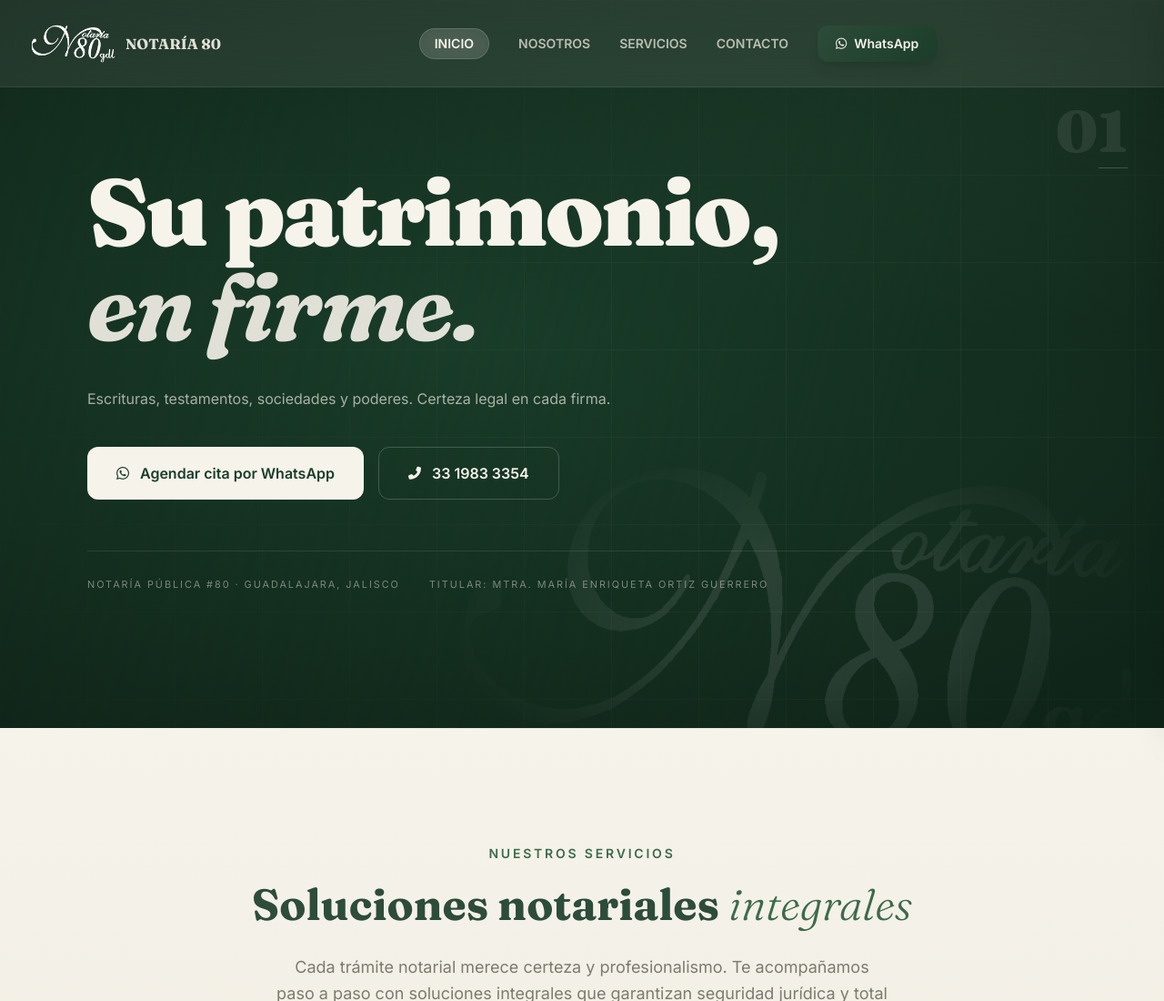
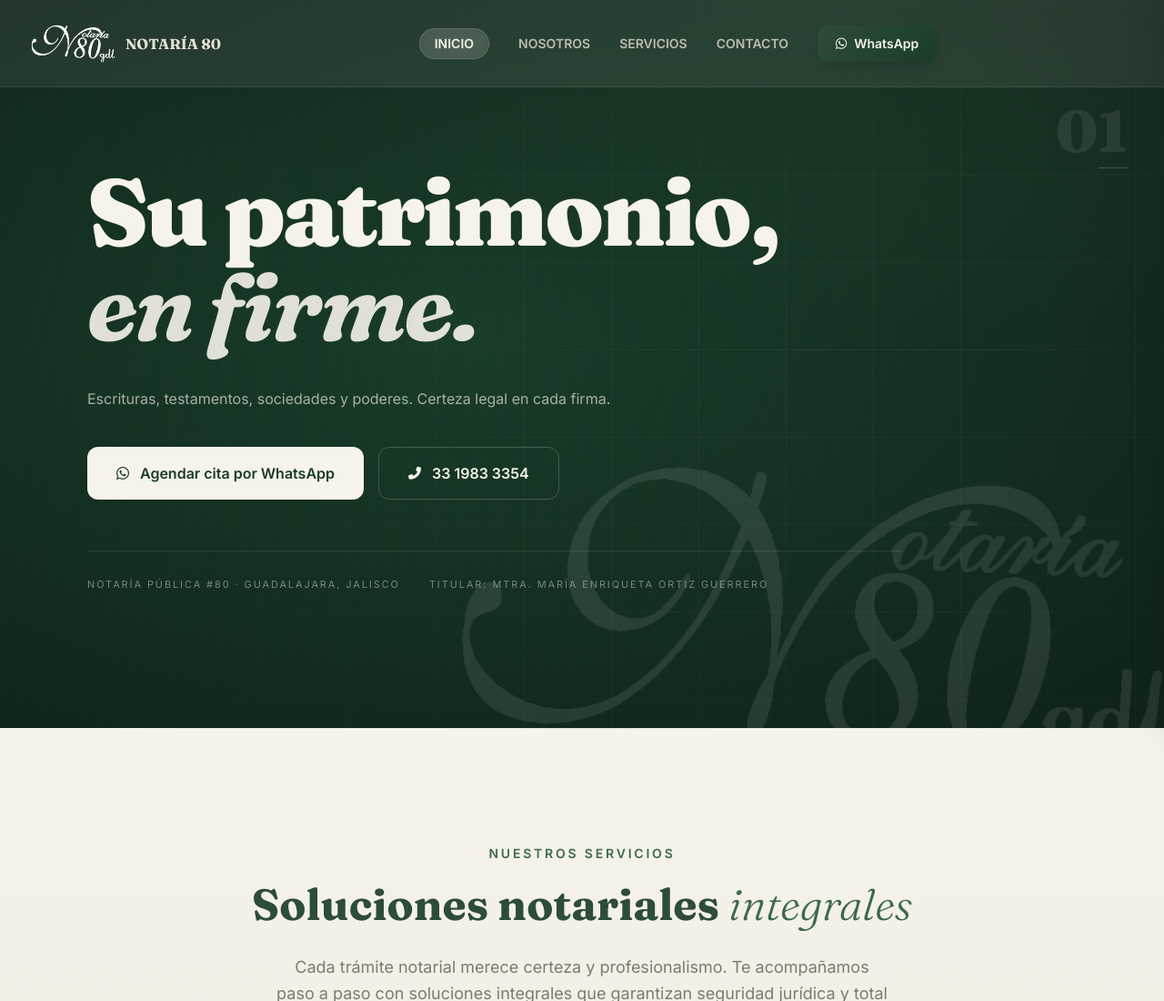
Before and after one commit to mvgn91/notaria2, an Astro site: page / in a window 1280 px wide. Shown: the top 1100 px of the page at 91% size. Built offline with nearby package versions, Linux system fonts and the light colour scheme; Astro itself is replaced by a stand-in of ours.

Commit message:
fix(hero): watermark sin mascara de difuminado, solo transparencia

```diff
--- a/src/styles/main.css
+++ b/src/styles/main.css
@@ -347,15 +347,13 @@ body {
 }
 
 /* Marca de agua — logo oficial al pie derecho de la hero.
-   Se invierte a blanco y se desvanece en los bordes para que no se lea
-   como una imagen pegada. No recorta ni deforma el logo. */
+   Se invierte a blanco y se aplica solo transparencia: sin difuminado
+   ni recorte, el logo queda nítido. */
 .hero-watermark {
   filter: brightness(0) invert(1);
   opacity: 0.09;
   pointer-events: none;
   user-select: none;
-  -webkit-mask-image: radial-gradient(ellipse 64% 64% at 50% 50%, #000 28%, transparent 78%);
-  mask-image: radial-gradient(ellipse 64% 64% at 50% 50%, #000 28%, transparent 78%);
 }
 
 /* CTA principal sobre fondo verde — usa el crema institucional */
```
